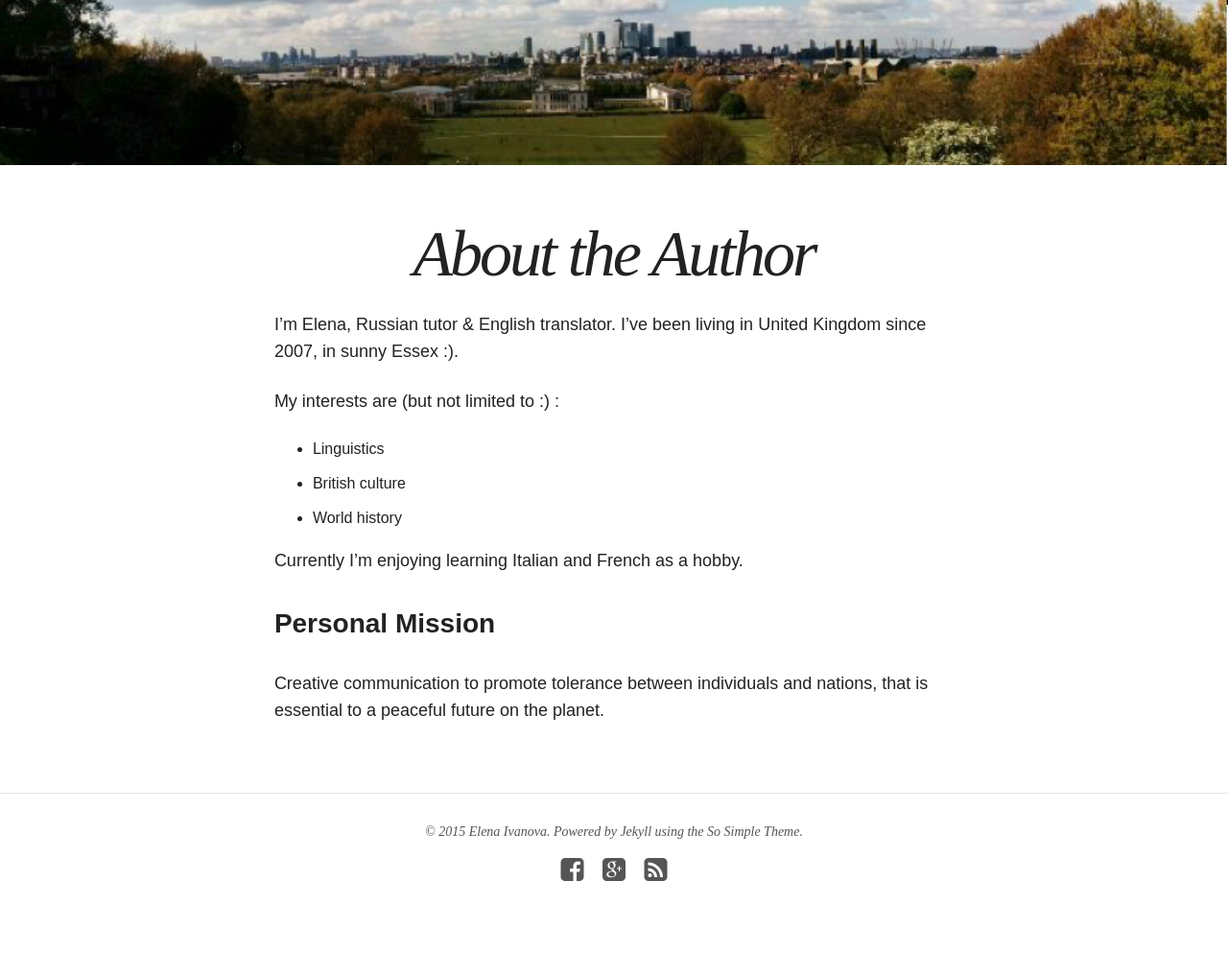
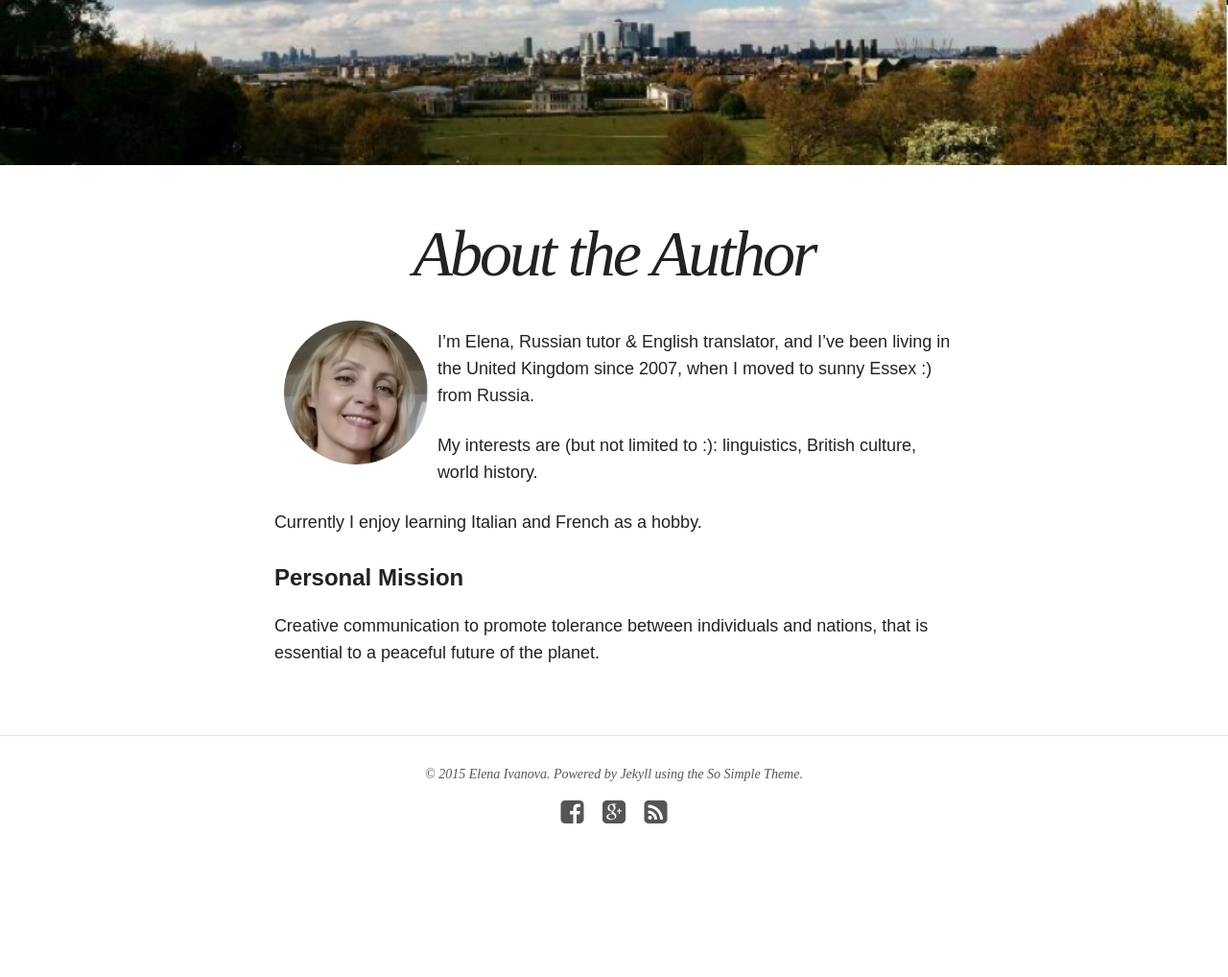
Before and after one commit to elenaivanovame/elenaivanovame.github.io, a Jekyll site: the page built from about/index.md, in a window 1280 px wide. Shown: the whole page at 96% size. Built offline with Jekyll 4.4.1, drawn with Linux system fonts in a browser that asks for light colours; nearby versions of some CDN libraries; after the commit the page ends 958 px from its top, so only the background shows below that.

Commit message:
Update 'about' page

```diff
--- a/about/index.md
+++ b/about/index.md
@@ -7,16 +7,18 @@ image:
   feature: greenwich-pano.png
 ---
 
-I'm Elena, Russian tutor & English translator. I've been living in United Kingdom since 2007, in sunny Essex :).
+<div style="float: left; padding: 10px;" >
+	<a href="{{ site.url }}/" class="bio-photo" rel="home" title="{{ site.title }}">
+		<img src="{{ site.url }}/images/{{ site.logo }}" class="bio-photo" alt="{{ site.title }} bio photo">
+	</a>
+</div>
 
-My interests are (but not limited to :) :
+I'm Elena, Russian tutor & English translator, and I've been living in the United Kingdom since 2007, when I moved to sunny Essex :) from Russia.
 
-* Linguistics
-* British culture
-* World history
+My interests are (but not limited to :): linguistics, British culture, world history.
 
-Currently I'm enjoying learning Italian and French as a hobby.
+Currently I enjoy learning Italian and French as a hobby.
 
-### Personal Mission
+#### Personal Mission
 
-Creative communication to promote tolerance between individuals and nations, that is essential to a peaceful future on the planet.
+Creative communication to promote tolerance between individuals and nations, that is essential to a peaceful future of the planet.
```
